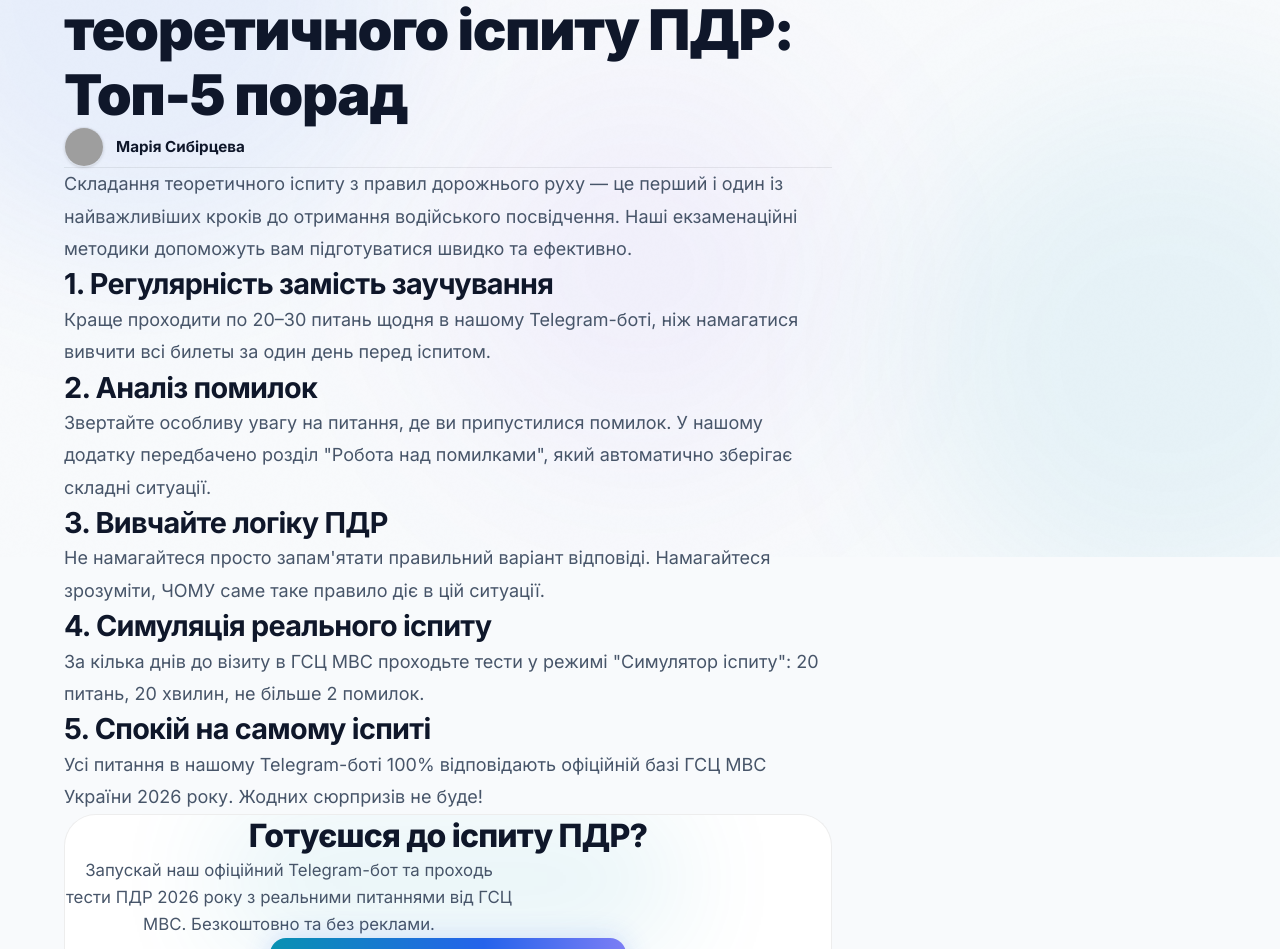
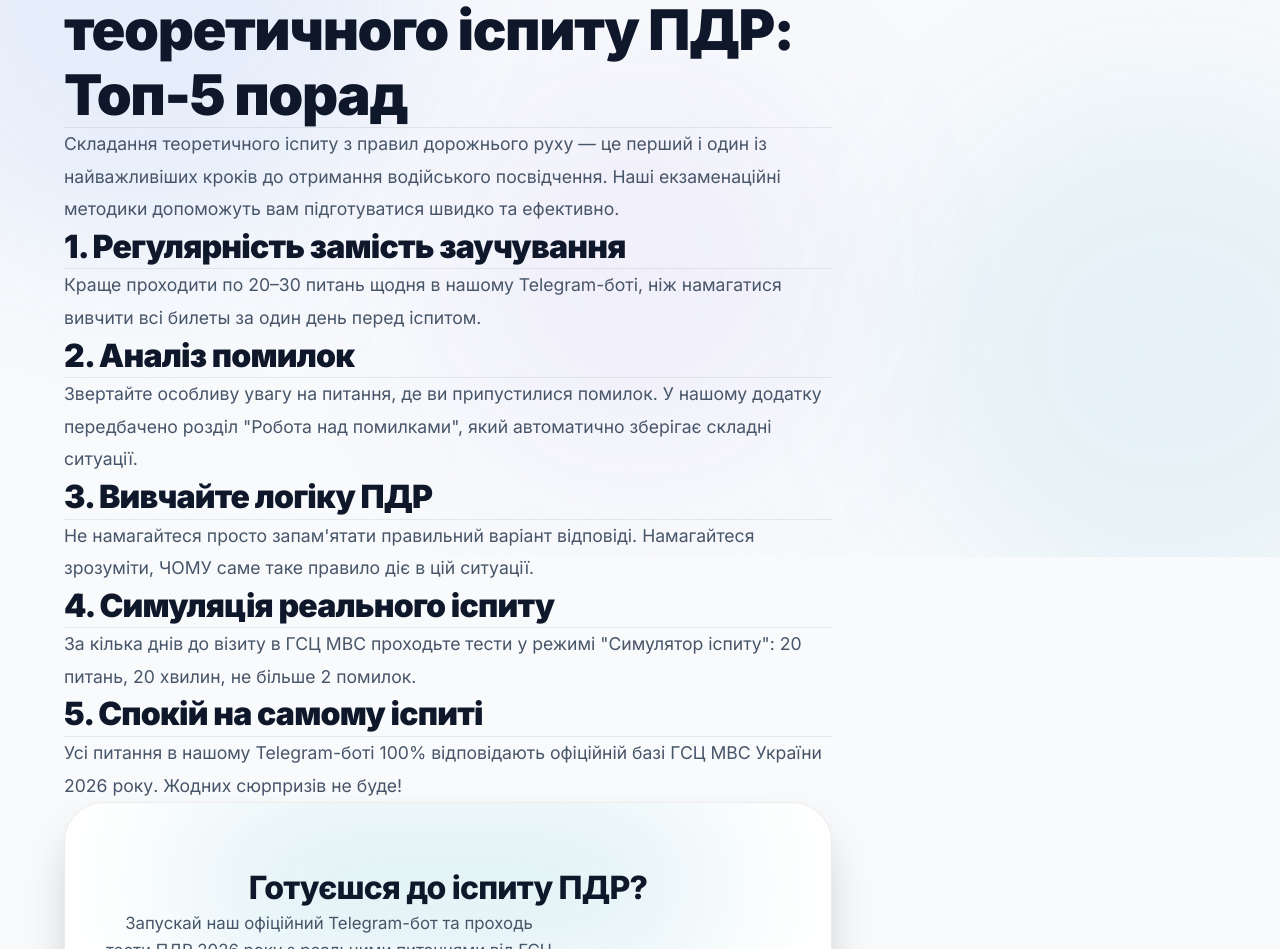
Before and after one commit to serjtlgram/pdr-landing, a Next.js app: page /expres-pidhotovka-pdr-2026 in a window 1280 px wide. Shown: the part 243-1192 px from the top of the page. Built offline with nearby package versions, Linux system fonts and the light colour scheme; grey boxes are pictures that could not be loaded.

Commit message:
Refine article page typography, remove author row, and adjust CTA block spacing per user feedback

```diff
--- a/src/app/[slug]/page.tsx
+++ b/src/app/[slug]/page.tsx
@@ -60,27 +60,22 @@ export default async function BlogPostPage({
               <span className="text-[13px] text-[var(--text-secondary)] font-semibold">{post.readTime} читання</span>
             </div>
 
-            <h1 className="text-[2.25rem] md:text-[3.5rem] font-black text-[var(--text-primary)] mb-8 leading-[1.15] tracking-tight">
+            <h1 className="text-[2.25rem] md:text-[3.5rem] font-black text-[var(--text-primary)] pb-8 mb-12 border-b border-[var(--border-color)] leading-[1.15] tracking-tight">
               {post.title}
             </h1>
-
-            <div className="flex items-center gap-3 pb-8 border-b border-[var(--border-color)]">
-              <img src={post.authorAvatar} alt={post.author} className="w-10 h-10 rounded-full border border-[var(--border-color)] object-cover shadow-sm" />
-              <span className="text-[0.95rem] font-bold text-[var(--text-primary)]">{post.author}</span>
-            </div>
           </header>
 
           {/* Article Content */}
           <article className="prose dark:prose-invert prose-lg max-w-none
             prose-headings:font-bold prose-headings:text-[var(--text-primary)] prose-headings:tracking-tight
-            prose-h2:text-[1.8rem] prose-h2:mt-12 prose-h2:mb-6
-            prose-h3:text-[1.4rem] prose-h3:mt-8 prose-h3:mb-4
-            prose-p:text-[var(--text-secondary)] prose-p:leading-[1.8] prose-p:mb-6
+            prose-h2:text-[2rem] prose-h2:font-black prose-h2:mt-16 prose-h2:mb-8 prose-h2:border-b prose-h2:border-[var(--border-color)] prose-h2:pb-4
+            prose-h3:text-[1.5rem] prose-h3:mt-10 prose-h3:mb-6
+            prose-p:text-[var(--text-secondary)] prose-p:text-[1.1rem] prose-p:leading-[1.85] prose-p:mb-8
             prose-a:text-[var(--accent-blue)] hover:prose-a:text-[var(--accent-cyan)] prose-a:transition-colors prose-a:font-semibold prose-a:no-underline hover:prose-a:underline
-            prose-strong:text-[var(--text-primary)] prose-strong:font-bold
+            prose-strong:text-[var(--text-primary)] prose-strong:font-extrabold
             prose-ul:list-disc prose-ol:list-decimal prose-ul:pl-6 prose-ol:pl-6
-            prose-li:text-[var(--text-secondary)] prose-li:my-2 prose-li:leading-[1.8]
-            prose-blockquote:border-l-[4px] prose-blockquote:border-[var(--accent-cyan)] prose-blockquote:pl-6 prose-blockquote:italic prose-blockquote:text-[var(--text-secondary)] prose-blockquote:bg-[var(--bg-glass)] prose-blockquote:py-3 prose-blockquote:pr-4 prose-blockquote:rounded-r-xl"
+            prose-li:text-[var(--text-secondary)] prose-li:text-[1.1rem] prose-li:my-3 prose-li:leading-[1.8] prose-li:marker:text-[var(--accent-cyan)] prose-li:marker:font-bold
+            prose-blockquote:border-l-[4px] prose-blockquote:border-[var(--accent-cyan)] prose-blockquote:pl-6 prose-blockquote:italic prose-blockquote:text-[var(--text-secondary)] prose-blockquote:bg-[var(--bg-glass)] prose-blockquote:py-4 prose-blockquote:pr-6 prose-blockquote:rounded-r-xl"
           >
             <ReactMarkdown remarkPlugins={[remarkGfm]}>
               {post.content}
@@ -88,10 +83,10 @@ export default async function BlogPostPage({
           </article>
 
           {/* Bottom CTA Card */}
-          <div className="mt-20">
-            <div className="glass-card rounded-[2rem] p-8 md:p-12 text-center relative overflow-hidden" style={{ border: '1px solid var(--border-color)', background: 'var(--bg-card)' }}>
+          <div className="mt-32 mb-10">
+            <div className="glass-card rounded-[2.5rem] relative overflow-hidden shadow-2xl" style={{ border: '1px solid var(--border-color)', background: 'var(--bg-card)', padding: '4rem 2.5rem', textAlign: 'center' }}>
               {/* Decorative background glow */}
-              <div className="absolute top-0 left-1/2 -translate-x-1/2 w-full max-w-md h-32 bg-[var(--accent-cyan)] opacity-10 blur-[60px] pointer-events-none"></div>
+              <div className="absolute top-0 left-1/2 -translate-x-1/2 w-full max-w-lg h-40 bg-[var(--accent-cyan)] opacity-[0.15] blur-[80px] pointer-events-none"></div>
 
               <div className="relative z-10">
                 <h3 className="text-2xl md:text-[2rem] font-extrabold text-[var(--text-primary)] mb-4 tracking-tight">Готуєшся до іспиту ПДР?</h3>
```
